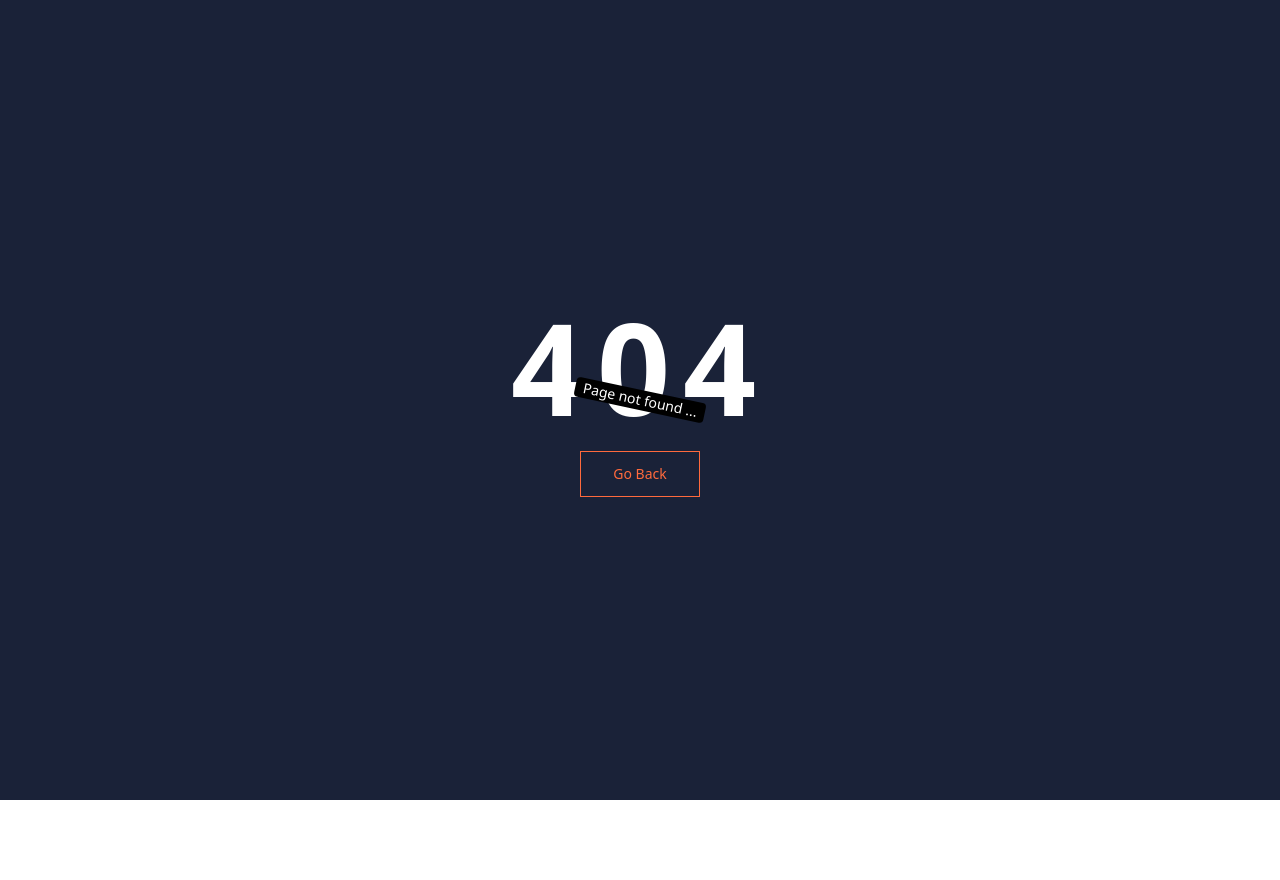
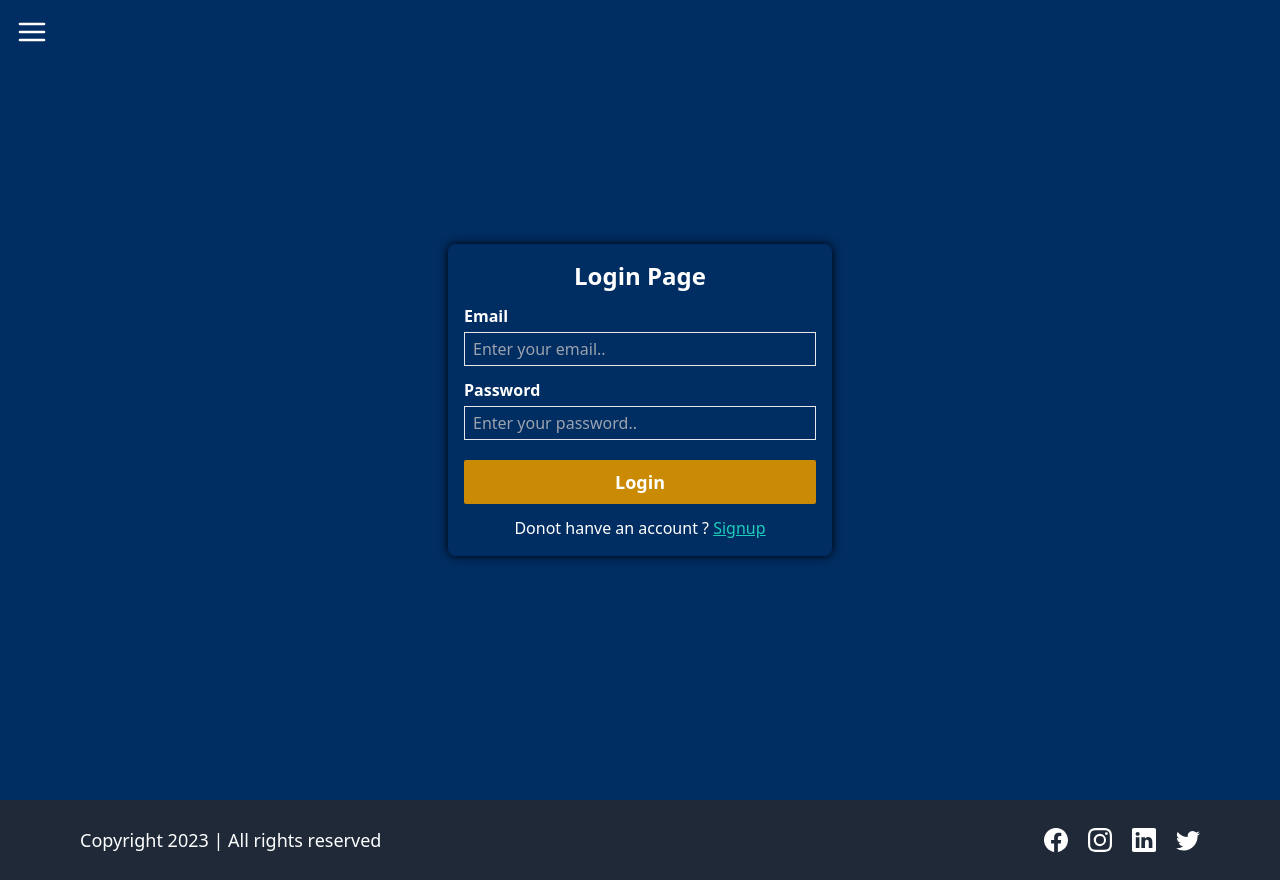
Before and after one commit to Shivanktyagi07/LMS-frontend, a React (Vite) app: page /login in a window 1280 px wide. Before the commit this address had no page. Before the commit the page ends 800 px from the top, so only its background shows below. Built offline with nearby package versions, Linux system fonts and the light colour scheme.

Commit message:
setup of login

```diff
--- a/src/App.jsx
+++ b/src/App.jsx
@@ -4,7 +4,9 @@ import './App.css'
 import HomePage from './Pages/HomePages'
 import AboutUs from './Pages/Aboutus'
 import NotFound from './Pages/NotFound'
-import Signup from './Pages/Signup'
+import Signup from './Pages/SignUp'
+import Login from './Pages/Login'
+
 
 
 
@@ -18,6 +20,7 @@ function App() {
       <Route path = "/" element={<HomePage/>}></Route>
       <Route path = "/about" element={<AboutUs/>}></Route>
       <Route path = "/signup" element={<Signup/>}></Route>
+      <Route path = "/login" element={<Login/>}></Route>
 
       <Route path="*" element={<NotFound />}></Route>
 
--- /dev/null
+++ b/src/Pages/Login.jsx
@@ -0,0 +1,91 @@
+import { useState } from 'react';
+import { toast } from 'react-hot-toast';
+import { useDispatch } from 'react-redux';
+import { Link, useNavigate } from 'react-router-dom';
+
+import HomeLayout from '../Layouts/HomeLayout';
+import { login } from '../Redux/Slice/AuthSlice';
+
+function Signup() {
+
+    const dispatch = useDispatch();
+    const navigate = useNavigate();
+
+    const [loginData, setLoginData] = useState({
+        email: "",
+        password: "",
+    });
+
+    function handleUserInput(e) {
+        const {name, value} = e.target;
+        setLoginData({
+            ...loginData,
+            [name]: value
+        })
+    }
+
+    async function onLogin(event) {
+        event.preventDefault();
+        if(!loginData.email || !loginData.password) {
+            toast.error("Please fill all the details");
+            return;
+        }
+
+        // dispatch create account action
+        const response = await dispatch(login(loginData));
+        if(response?.payload?.success)
+            navigate("/");
+
+        setLoginData({
+            email: "",
+            password: "",
+        });
+    }
+
+    return (
+        <HomeLayout>
+            <div className='flex overflow-x-auto items-center justify-center h-[100vh]'>
+                <form noValidate onSubmit={onLogin} className='flex flex-col justify-center gap-3 rounded-lg p-4 text-white w-96 shadow-[0_0_10px_black]'>
+                    <h1 className="text-center text-2xl font-bold">Login Page</h1>
+                    <div className='flex flex-col gap-1'>
+                        <label htmlFor="email" className='font-semibold'> Email </label>
+                        <input
+                            type="email"
+                            required
+                            name="email"
+                            id="email"
+                            placeholder="Enter your email.."
+                            className="bg-transparent px-2 py-1 border"
+                            onChange={handleUserInput}
+                            value={loginData.email}
+                        />
+                    </div>
+                    <div className='flex flex-col gap-1'>
+                        <label htmlFor="password" className='font-semibold'> Password </label>
+                        <input
+                            type="password"
+                            required
+                            name="password"
+                            id="password"
+                            placeholder="Enter your password.."
+                            className="bg-transparent px-2 py-1 border"
+                            onChange={handleUserInput}
+                            value={loginData.password}
+                        />
+                    </div>
+
+                    <button type="submit" className='mt-2 bg-yellow-600 hover:bg-yellow-500 transition-all ease-in-out duration-300 rounded-sm py-2 font-semibold text-lg cursor-pointer'>
+                       Login
+                    </button>
+
+                    <p className="text-center">
+                        Donot hanve an account ? <Link to="/signup" className='link text-accent cursor-pointer'> Signup</Link>
+                    </p>
+
+                </form>
+            </div>
+        </HomeLayout>
+    );
+}
+
+export default Signup;
```
